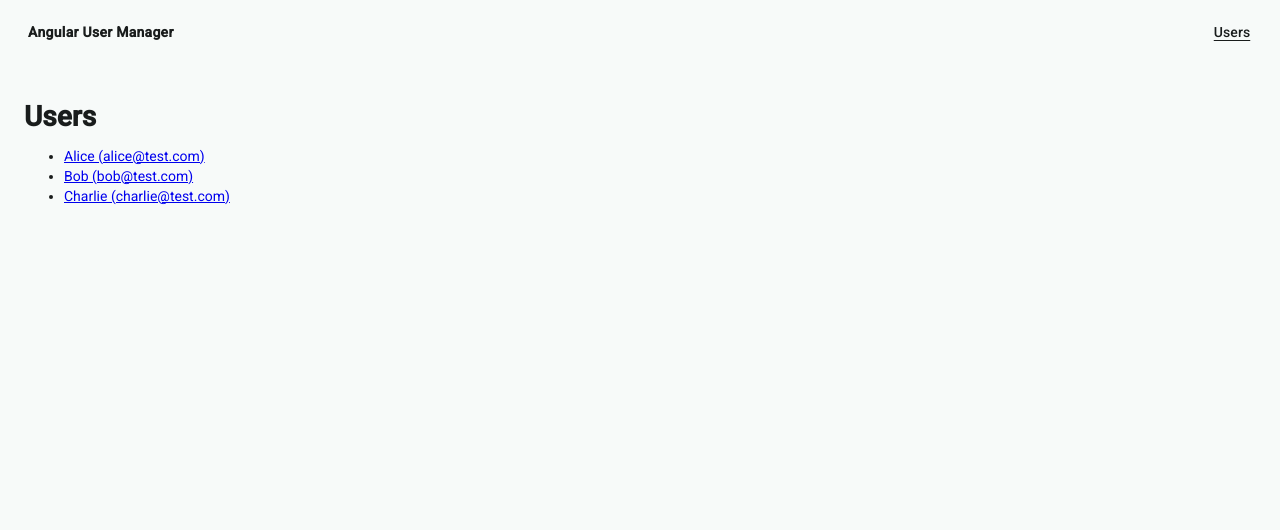
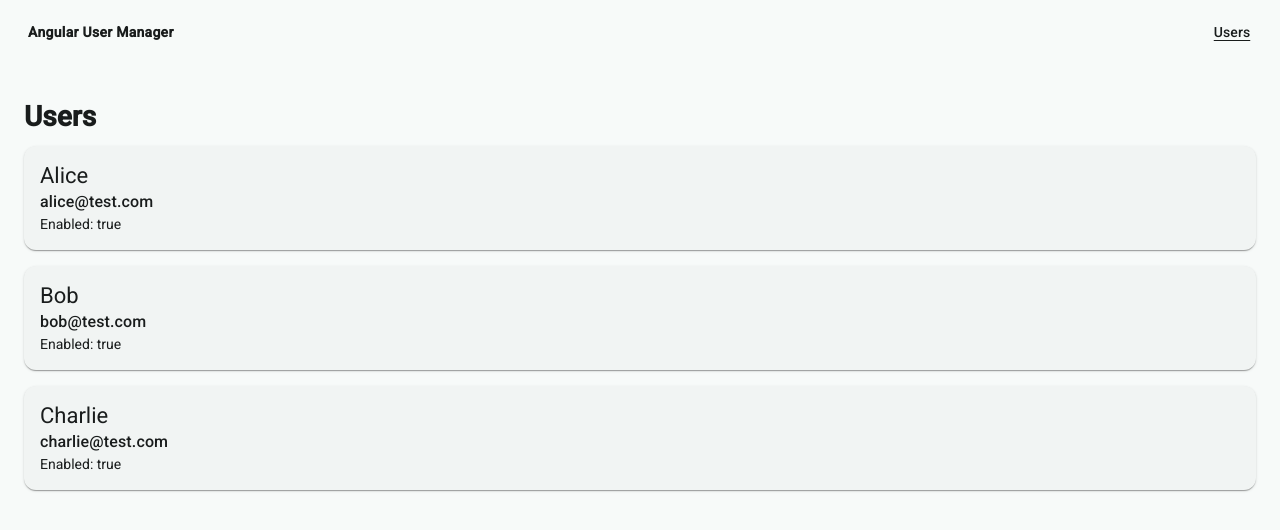
Before and after one commit to thomashagstrom/angular-user-manager, an Angular app: page /users in a window 1280 px wide. Shown: the top 530 px of the page. Built offline with nearby package versions, Linux system fonts and the light colour scheme.

Commit message:
feat: refactor user display to use material cards and update styles

```diff
--- a/src/features/users/pages/users-page.css
+++ b/src/features/users/pages/users-page.css
@@ -0,0 +1,8 @@
+.user-card {
+  margin-bottom: 1rem;
+}
+
+.user-link {
+  text-decoration: none;
+  color: inherit;
+}
--- a/src/features/users/pages/users-page.html
+++ b/src/features/users/pages/users-page.html
@@ -1,8 +1,13 @@
 <h1>Users</h1>
-<ul>
-  @for (user of users(); track user.userName) {
-    <li>
-      <a [routerLink]="['/users', user.email]"> {{ user.firstName }} ({{ user.email }})</a>
-    </li>
-  }
-</ul>
+
+@for (user of users(); track user.userName) {
+  <a [routerLink]="['/users', user.email]" class="user-link">
+    <mat-card class="user-card">
+      <mat-card-header>
+        <mat-card-title>{{ user.firstName }} {{ user.lastName }}</mat-card-title>
+        <mat-card-subtitle>{{ user.email }}</mat-card-subtitle>
+      </mat-card-header>
+      <mat-card-content> Enabled: {{ user.enabled }} </mat-card-content>
+    </mat-card></a
+  >
+}
--- a/src/features/users/pages/users-page.ts
+++ b/src/features/users/pages/users-page.ts
@@ -1,13 +1,16 @@
 import { Component, inject } from '@angular/core';
 import { Users } from '../services/users';
 import { RouterLink } from '@angular/router';
+import { MatButtonModule } from '@angular/material/button';
+import { MatCardModule } from '@angular/material/card';
+import { MatDividerModule } from '@angular/material/divider';
 
 @Component({
   selector: 'app-users-page',
   standalone: true,
   templateUrl: './users-page.html',
   styleUrl: './users-page.css',
-  imports: [RouterLink],
+  imports: [RouterLink, MatButtonModule, MatCardModule, MatDividerModule],
 })
 export class UsersPage {
   private usersService = inject(Users);
```
